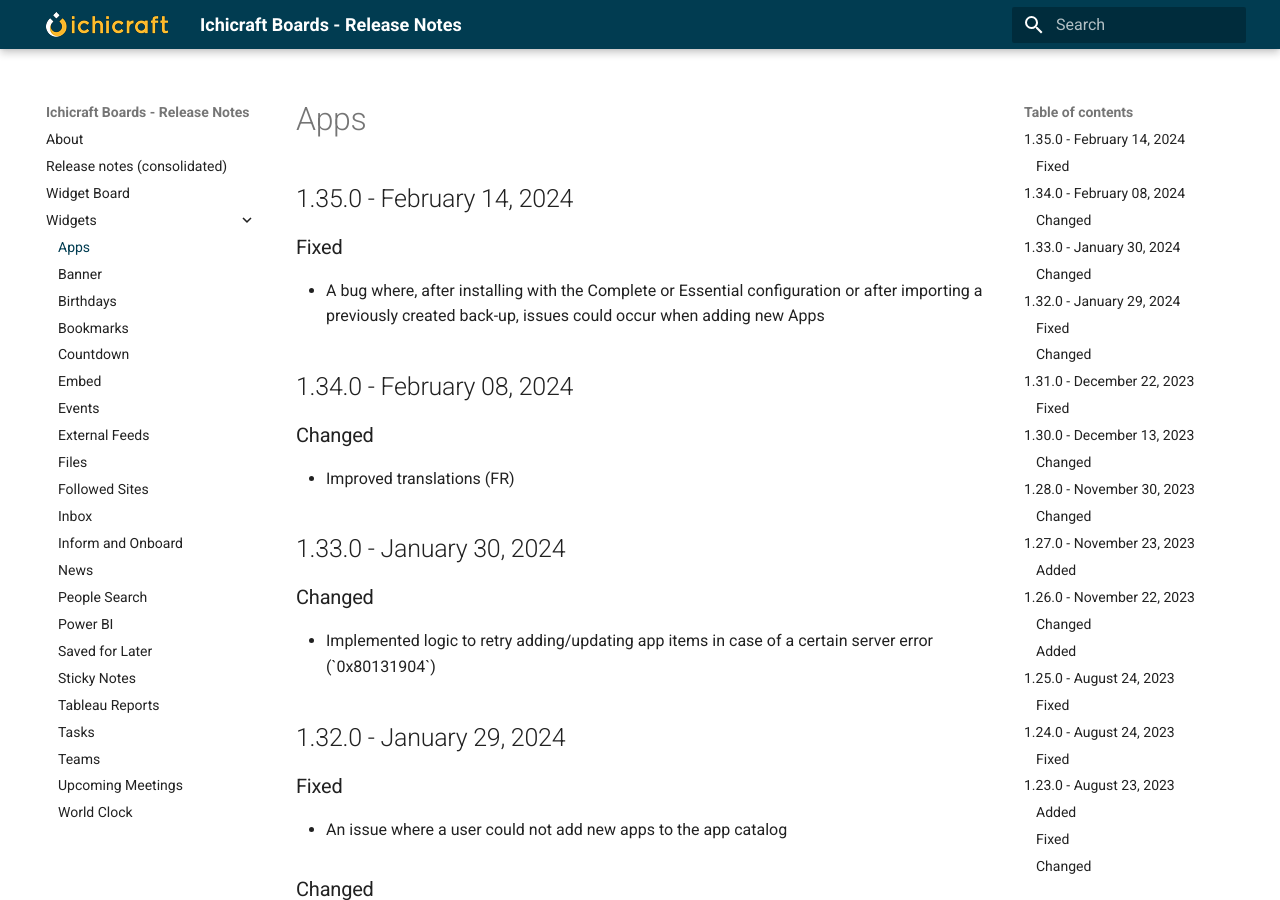
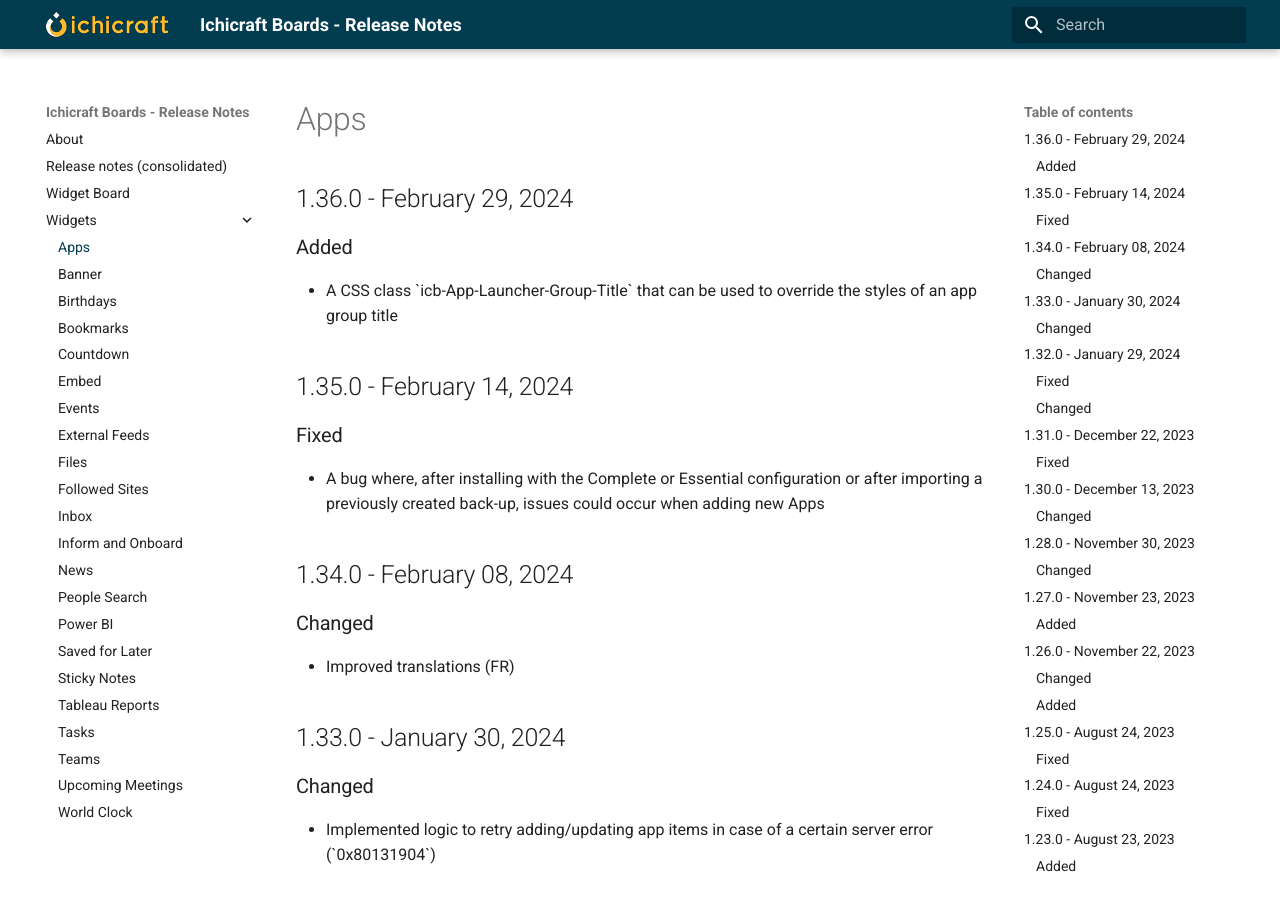
Before and after one commit to ichicraft/widgets-docs, an MkDocs documentation site: the page built from docs/Widgets/Apps.md, in a window 1280 px wide and 900 px high. Built offline with MkDocs 1.6.1 and Material for MkDocs 9.7.7, drawn with Linux system fonts in a browser that asks for light colours.

```diff
--- a/docs/Widgets/Apps.md
+++ b/docs/Widgets/Apps.md
@@ -1,3 +1,8 @@
+## 1.36.0 - February 29, 2024
+
+### Added
+- A CSS class &#x60;icb-App-Launcher-Group-Title&#x60; that can be used to override the styles of an app group title
+
 ## 1.35.0 - February 14, 2024
 
 ### Fixed
```
Also changed, not shown: docs/Release-notes-(consolidated).md (+5 -0 lines).
